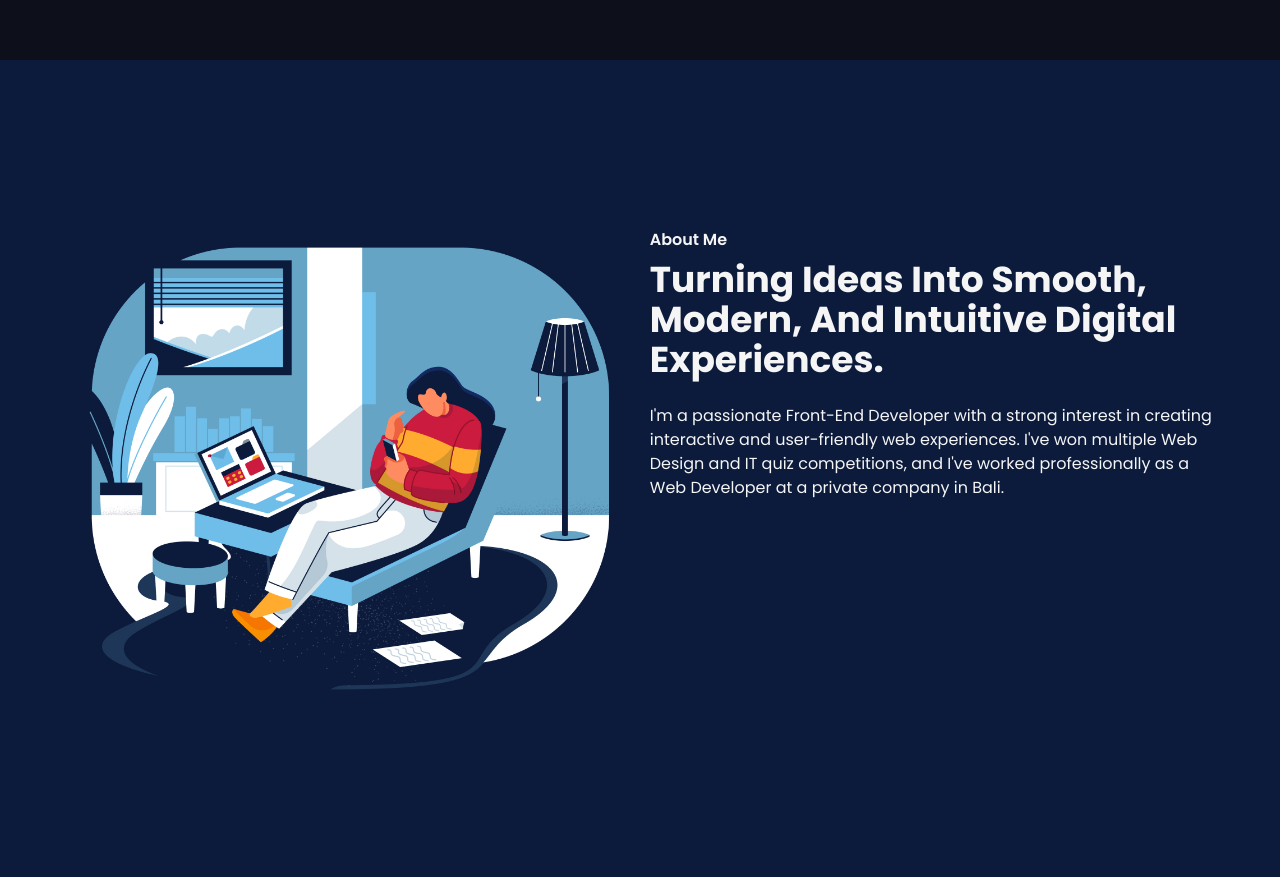
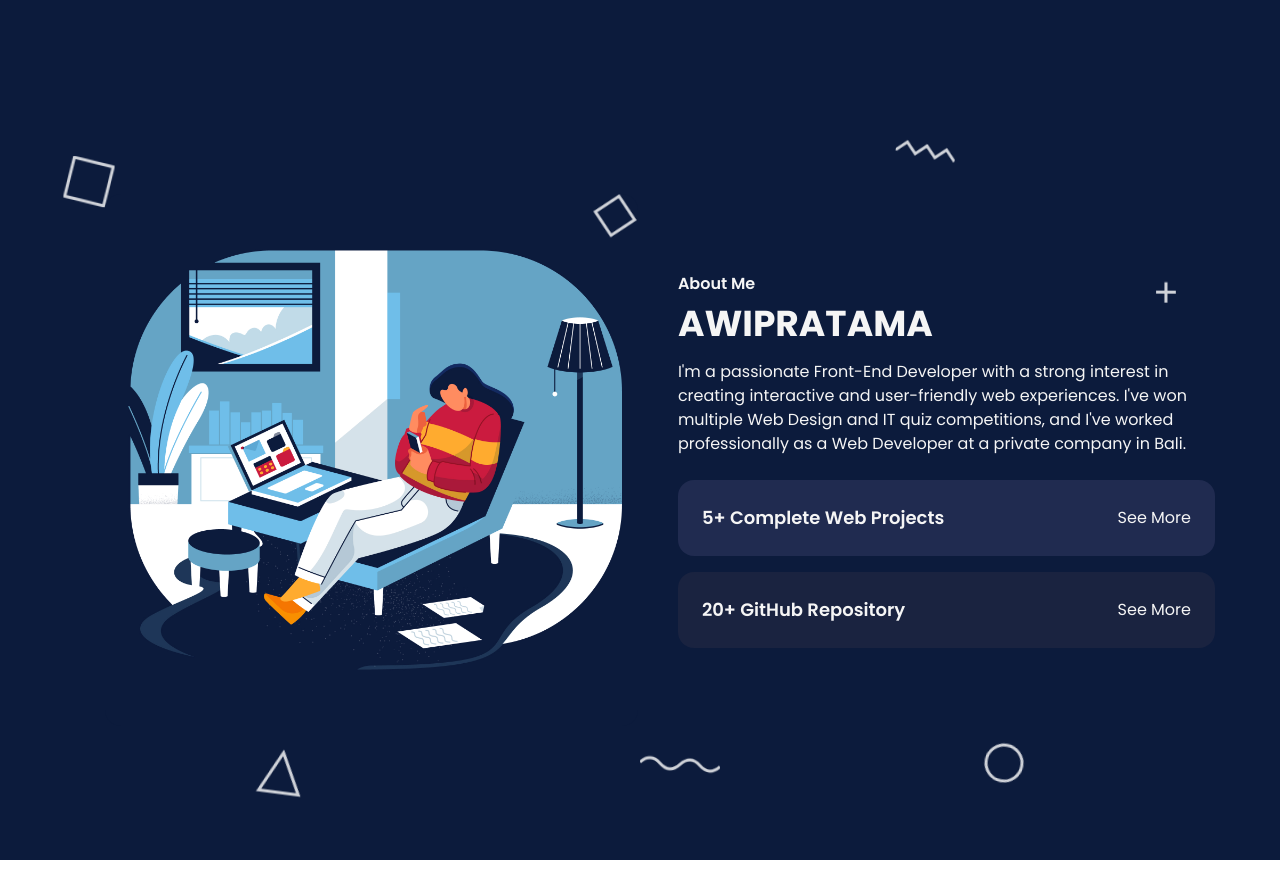
Before and after one commit to Awipratama/Next-portfolio, a Next.js app: page / in a window 1280 px wide. Shown: the part 740-1617 px from the top of the page. Built offline with nearby package versions, Linux system fonts and the light colour scheme.

Commit message:
About Done

```diff
--- a/app/globals.css
+++ b/app/globals.css
@@ -20,7 +20,7 @@ body a {
 }
 
 .main-page {
-  background: #0d0f1a;
+  background: #0c1b3c;
 }
 
 /* Navbar */
--- /dev/null
+++ b/app/style/floatingShapes2.module.css
@@ -0,0 +1,81 @@
+.container {
+  position: absolute;
+  inset: 0;
+  pointer-events: none;
+}
+
+/* Base floating animation */
+.shape {
+  position: absolute;
+  opacity: 0.8;
+  animation: float 6s ease-in-out infinite;
+}
+
+/* Zigzag */
+.zigzag {
+  top: 900px;
+  left: 70%;
+  transform: translateX(-50%);
+  animation-duration: 10s;
+}
+
+/* Triangle */
+.triangle {
+  top: 1500px;
+  left: 20%;
+  animation-duration: 8s;
+}
+
+/* Circle */
+.circle {
+  top: 1500px;
+  right: 20%;
+  animation-duration: 9s;
+}
+
+/* Plus sign */
+.plus {
+  font-size: 42px;
+  font-weight: 300;
+  color: white;
+  top: 1000px;
+  right: 8%;
+  animation-duration: 6s;
+}
+
+/* Square */
+.square {
+  top: 900px;
+  left: 5%;
+  animation-duration: 5s;
+  transform: rotate(15deg);
+}
+
+/* Diamond */
+.diamond {
+  top: 950px;
+  right: 50%;
+  animation-duration: 4s;
+  z-index: 99;
+}
+
+/* Wave line */
+.wave {
+  top: 1500px;
+  left: 50%;
+  transform: translateX(-50%);
+  animation-duration: 7s;
+}
+
+/* Floating movement */
+@keyframes float {
+  0% {
+    transform: translateY(0px) rotate(0deg);
+  }
+  50% {
+    transform: translateY(-20px) rotate(12deg);
+  }
+  100% {
+    transform: translateY(0px) rotate(0deg);
+  }
+}
--- /dev/null
+++ b/components/FloatingShapes2.tsx
@@ -0,0 +1,88 @@
+import styles from "@/app/style/floatingShapes2.module.css";
+
+export default function FloatingShapes2() {
+  return (
+    <div className={styles.shapeContainer}>
+      {/* Zigzag */}
+      <svg
+        className={`${styles.shape} ${styles.zigzag}`}
+        width="60"
+        height="20"
+        viewBox="0 0 60 20"
+        fill="none"
+        stroke="white"
+        strokeWidth="3"
+      >
+        <polyline points="0,15 10,5 20,15 30,5 40,15 50,5 60,15" />
+      </svg>
+
+      {/* Triangle */}
+      <svg
+        className={`${styles.shape} ${styles.triangle}`}
+        width="50"
+        height="50"
+        viewBox="0 0 50 50"
+        fill="none"
+        stroke="white"
+        strokeWidth="3"
+      >
+        <polygon points="25,5 45,45 5,45" />
+      </svg>
+
+      {/* Circle outline */}
+      <svg
+        className={`${styles.shape} ${styles.circle}`}
+        width="40"
+        height="40"
+        viewBox="0 0 40 40"
+        fill="none"
+        stroke="white"
+        strokeWidth="3"
+      >
+        <circle cx="20" cy="20" r="18" />
+      </svg>
+
+      {/* Plus sign */}
+      <div className={`${styles.shape} ${styles.plus}`}>+</div>
+
+      {/* Square (tilted box) */}
+      <svg
+        className={`${styles.shape} ${styles.square}`}
+        width="50"
+        height="50"
+        viewBox="0 0 50 50"
+        fill="none"
+        stroke="white"
+        strokeWidth="3"
+      >
+        <rect x="5" y="5" width="40" height="40" transform="rotate(12 25 25)" />
+      </svg>
+
+      {/* Diamond */}
+      <svg
+        className={`${styles.shape} ${styles.diamond}`}
+        width="50"
+        height="50"
+        viewBox="0 0 50 50"
+        fill="none"
+        stroke="white"
+        strokeWidth="3"
+      >
+        <polygon points="25,5 45,25 25,45 5,25" />
+      </svg>
+
+      {/* Wave line */}
+      <svg
+        className={`${styles.shape} ${styles.wave}`}
+        width="80"
+        height="20"
+        viewBox="0 0 80 20"
+        fill="none"
+        stroke="white"
+        strokeWidth="3"
+      >
+        <path d="M0 10 Q 10 0, 20 10 T 40 10 T 60 10 T 80 10" />
+      </svg>
+    </div>
+  );
+}
--- a/layout/About.tsx
+++ b/layout/About.tsx
@@ -1,7 +1,10 @@
+import FloatingShapes2 from "@/components/FloatingShapes2";
+
 export default function About() {
   return (
     <section className="about-section flex w-full min-h-screen items-center justify-center font-sans py-32 bg-[#0c1b3c]">
-      <div className="about-container max-w-[1150px] gap-6 flex">
+      <div className="about-container max-w-[1150px] gap-10 flex">
+        <FloatingShapes2 />
         <div className="about-image relative flex items-center justify-center">
           <img
             className="rounded-2xl relative w-full z-10 h-auto object-contain"
@@ -9,12 +12,25 @@ export default function About() {
             alt="profile-picture"
           />
         </div>
-        <div className="about-text mt-10 max-w-3xl text-start mx-auto text-gray-300">
+        <div className="about-text max-w-3xl flex flex-col justify-center text-start mx-auto text-gray-300">
           <h5 className="text-md font-semibold mb-2 text-white">About Me</h5>
-          <h2 className="capitalize mb-6 text-4xl font-bold">Turning ideas into smooth, modern, and intuitive digital experiences.</h2>
-          <p className="mb-4">
-            I'm a passionate Front-End Developer with a strong interest in creating interactive and user-friendly web experiences. I've won multiple Web Design and IT quiz competitions, and I've worked professionally as a Web Developer at a private company in Bali.
+          <h2 className="capitalize mb-4 text-4xl font-bold">AWIPRATAMA</h2>
+          <p className="mb-6">
+            I'm a passionate Front-End Developer with a strong interest in
+            creating interactive and user-friendly web experiences. I've won
+            multiple Web Design and IT quiz competitions, and I've worked
+            professionally as a Web Developer at a private company in Bali.
           </p>
+          <div className="about-card-1 flex justify-between items-center rounded-2xl p-6 bg-[#202b50] mb-4">
+            <h5 className="text-lg font-semibold">
+              5+ Complete Web Projects
+            </h5>
+            <a href="#">See More</a>
+          </div>
+          <div className="about-card-2 flex justify-between items-center rounded-2xl p-6 bg-[#1a2340]">
+            <h5 className="text-lg font-semibold">20+ GitHub Repository</h5>
+            <a href="#">See More</a>
+          </div>
         </div>
       </div>
     </section>
```
